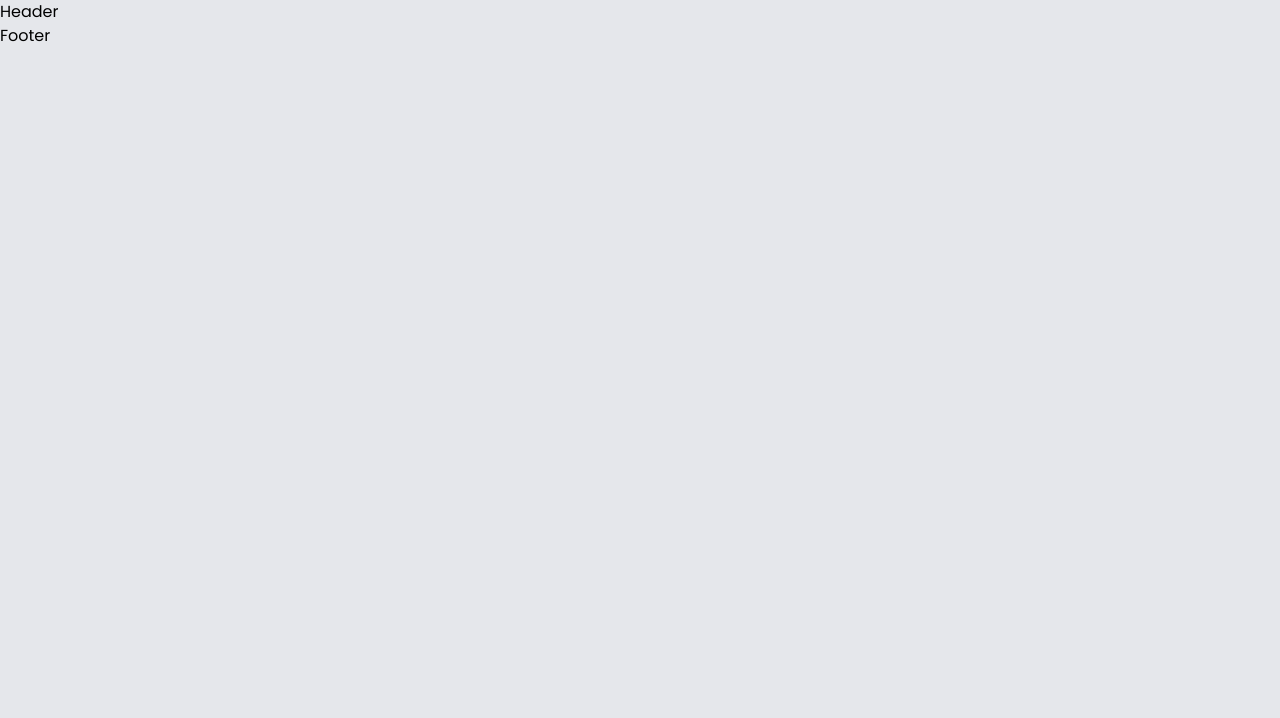
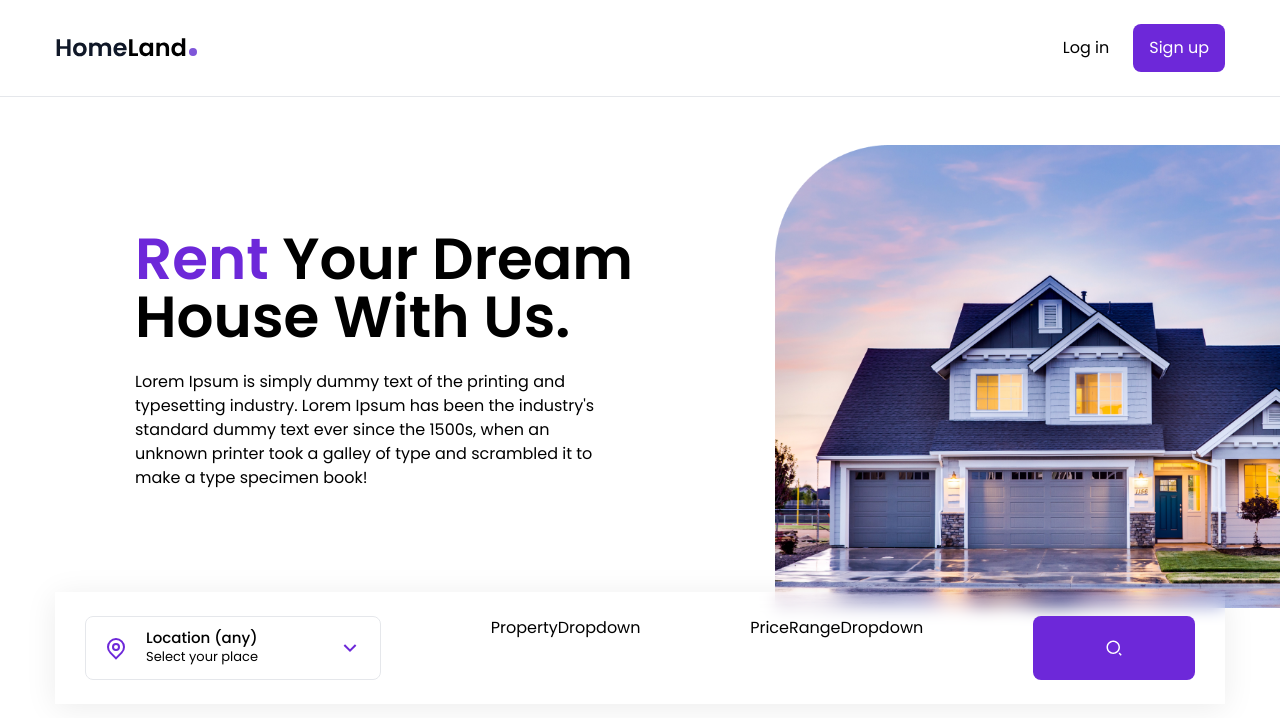
Before and after one commit to HudsonMenezes/real-estate-react-tailwind, a React (Create React App) app: page / in a window 1280 px wide. Shown: the top 718 px of the page. Built offline with nearby package versions, Linux system fonts and the light colour scheme.

Commit message:
country dropdown

```diff
--- a/src/App.js
+++ b/src/App.js
@@ -7,10 +7,18 @@
 import Header from "./components/Header";
 import Footer from "./components/Footer";
 
+// import pages
+import Home from "./pages/Home";
+import PropertyDetails from "./pages/PropertyDetails";
+
 const App = () => {
   return (
-    <div>
+    <div className="max-w-[1440px] mx-auto bg-white">
       <Header />
+      <Routes>
+        <Route path="/" element={<Home />} />
+        <Route path="/property/:id" element={<PropertyDetails />} />
+      </Routes>
       <Footer />
     </div>
   );
--- a/src/components/Banner.js
+++ b/src/components/Banner.js
@@ -1,7 +1,35 @@
-import React from 'react';
+import React from "react";
+
+// import image
+import Image from "../assets/img/house-banner.png";
+
+// import components
+import Search from "../components/Search";
 
 const Banner = () => {
-  return <div>Banner</div>;
+  return (
+    <section className="h-full max-h-[640px] mb-8 xl:mb-24">
+      <div className="flex flex-col lg:flex-row">
+        <div className="lg:ml-8 xl:mx-[135px] flex flex-col items-center lg:items-start text-center lg:text-left justify-center flex-1 px-4 lg:px-0">
+          <h1 className="text-4xl lg:text-[58px] font-semibold leading-none mb-6">
+            <span className="text-violet-700">Rent</span> Your Dream House With
+            Us.
+          </h1>
+          <p className="max-w-[480px] mb-8">
+            Lorem Ipsum is simply dummy text of the printing and typesetting
+            industry. Lorem Ipsum has been the industry's standard dummy text
+            ever since the 1500s, when an unknown printer took a galley of type
+            and scrambled it to make a type specimen book!
+          </p>
+        </div>
+        {/* Image */}
+        <div className="hidden flex-1 lg:flex justify-end items-end">
+          <img src={Image} alt="Imagem principal" />
+        </div>
+      </div>
+      <Search />
+    </section>
+  );
 };
 
 export default Banner;
--- a/src/components/CountryDropdown.js
+++ b/src/components/CountryDropdown.js
@@ -1,7 +1,38 @@
-import React from 'react';
+import React, { useContext, useState } from "react";
+
+// import icons
+import { RiMapPinLine, RiArrowDownSLine, RiArrowUpSLine } from "react-icons/ri";
+
+// import headless ui
+import { Menu } from "@headlessui/react";
+
+// import house context
+import { HouseContext } from "./HouseContext";
 
 const CountryDropdown = () => {
-  return <div>CountryDropdown</div>;
+  const { country, setCountry, countries } = useContext(HouseContext);
+
+  const [isOpen, setIsOpen] = useState(false);
+
+  return (
+    <Menu as="div" className="dropdown relative">
+      <Menu.Button
+        onClick={() => setIsOpen(!isOpen)}
+        className="dropdown-btn w-full text-left"
+      >
+        <RiMapPinLine className="dropdown-icon-primary" />
+        <div>
+          <div className="text-[15px] font-medium leading-tight">{country}</div>
+          <div className="text-[13px]">Select your place</div>
+        </div>
+        {isOpen ? (
+          <RiArrowUpSLine className="dropdown-icon-secondary" />
+        ) : (
+          <RiArrowDownSLine className="dropdown-icon-secondary" />
+        )}
+      </Menu.Button>
+    </Menu>
+  );
 };
 
 export default CountryDropdown;
--- a/src/components/Header.js
+++ b/src/components/Header.js
@@ -1,7 +1,34 @@
-import React from 'react';
+import React from "react";
+
+//import links
+import { Link } from "react-router-dom";
+
+//import logo
+import Logo from "../assets/img/logo.svg";
 
 const Header = () => {
-  return <div>Header</div>;
+  return (
+    <header className="py-6 mb-12 border-b">
+      <div className="container mx-auto flex justify-between items-center">
+        {/* Logo */}
+        <Link to="/">
+          <img src={Logo} alt="Logo" />
+        </Link>
+        {/* Buttons */}
+        <div className="flex items-center gap-6">
+          <Link className="hover:text-violet-900 transition" to="">
+            Log in
+          </Link>
+          <Link
+            className="bg-violet-700 hover:bg-violet-800 text-white px-4 py-3 rounded-lg transition"
+            to=""
+          >
+            Sign up
+          </Link>
+        </div>
+      </div>
+    </header>
+  );
 };
 
 export default Header;
--- a/src/components/HouseContext.js
+++ b/src/components/HouseContext.js
@@ -1,7 +1,35 @@
-import React from 'react';
+import React, { useState, useEffect, createContext } from "react";
 
-const HouseContext = () => {
-  return <div>HouseContext</div>;
+// import data
+import { housesData } from "../data";
+
+// create context
+export const HouseContext = createContext();
+
+const HouseContextProvider = ({ children }) => {
+  const [houses, setHouses] = useState(housesData);
+  const [country, setCountry] = useState("Location (any)");
+  const [countries, setCountries] = useState([]);
+  const [property, setProperty] = useState("Property type (any)");
+  const [properties, setProperties] = useState([]);
+  const [price, setPrice] = useState("Price range (any)");
+  const [loading, setLoading] = useState(false);
+
+  return (
+    <HouseContext.Provider
+      value={{
+        houses,
+        country,
+        countries,
+        property,
+        properties,
+        price,
+        loading,
+      }}
+    >
+      {children}
+    </HouseContext.Provider>
+  );
 };
 
-export default HouseContext;
+export default HouseContextProvider;
--- a/src/components/Search.js
+++ b/src/components/Search.js
@@ -1,7 +1,27 @@
-import React from 'react';
+import React, { useContext } from "react";
+
+// import components
+import CountryDropdown from "./CountryDropdown";
+import PropertyDropdown from "./PropertyDropdown";
+import PriceRangeDropdown from "./PriceRangeDropdown";
+
+//import icons
+import { RiSearch2Line } from "react-icons/ri";
+
+// import context
+import { HouseContext } from "./HouseContext";
 
 const Search = () => {
-  return <div>Search</div>;
+  return (
+    <div className="px-[30px] py-6 max-w-[1170px] mx-auto flex flex-col lg:flex-row justify-between gap-4 lg:gap-x-3 relative lg:-top-4 lg:shadow-1 bg-white lg:bg-transparent lg:backdrop-blur">
+      <CountryDropdown />
+      <PropertyDropdown />
+      <PriceRangeDropdown />
+      <button className="bg-violet-700 hover:bg-violet-800 transition w-full lg:max-w-[162px] h-16 rounded-lg flex justify-center items-center text-white text-lg">
+        <RiSearch2Line />
+      </button>
+    </div>
+  );
 };
 
 export default Search;
--- a/src/index.js
+++ b/src/index.js
@@ -6,11 +6,16 @@
 //import router
 import { BrowserRouter as Router } from "react-router-dom";
 
+//import house context provider
+import HouseContextProvider from "./components/HouseContext";
+
 const root = ReactDOM.createRoot(document.getElementById("root"));
 root.render(
-  <Router>
-    <React.StrictMode>
-      <App />
-    </React.StrictMode>
-  </Router>
+  <HouseContextProvider>
+    <Router>
+      <React.StrictMode>
+        <App />
+      </React.StrictMode>
+    </Router>
+  </HouseContextProvider>
 );
--- a/src/pages/Home.js
+++ b/src/pages/Home.js
@@ -1,7 +1,14 @@
-import React from 'react';
+import React from "react";
+
+// import components
+import Banner from "../components/Banner";
 
 const Home = () => {
-  return <div>Home</div>;
+  return (
+    <div className="min-h-[1800px]">
+      <Banner />
+    </div>
+  );
 };
 
 export default Home;
```
